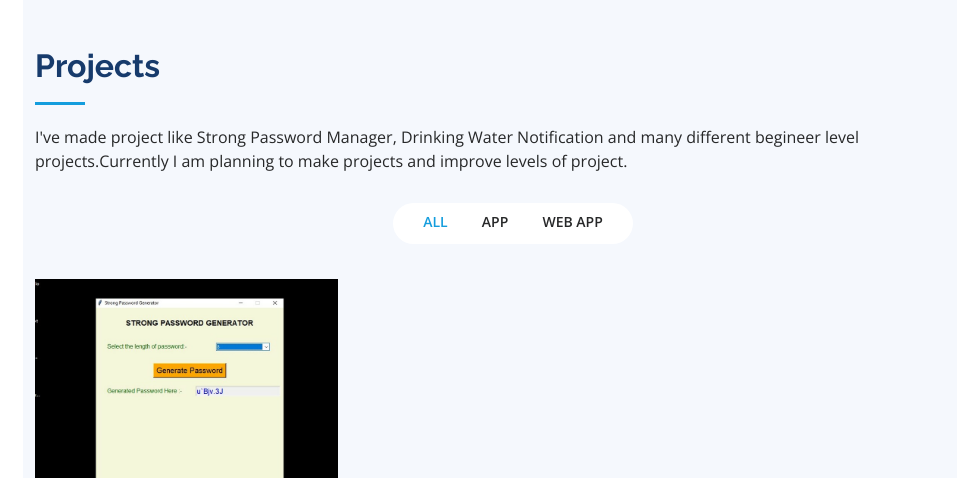
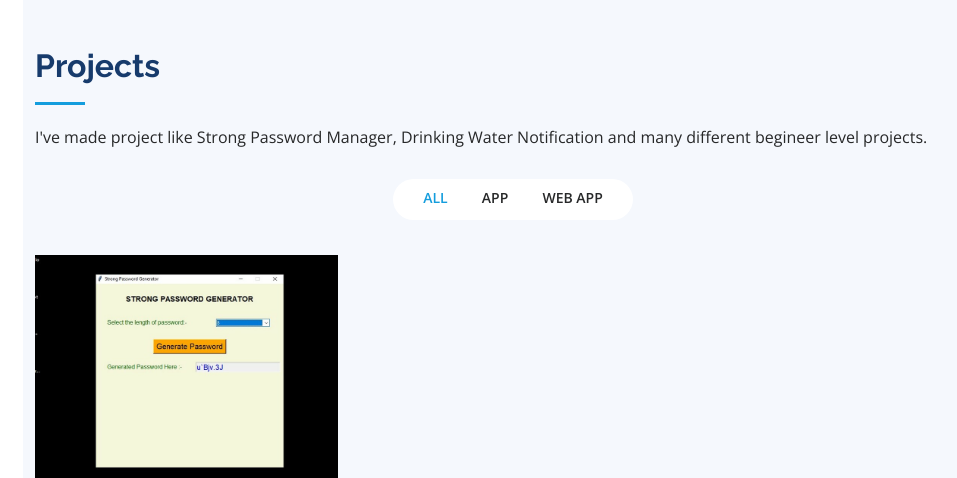
Before and after one commit to beingaksharma/portfolio, a plain HTML site: page index.html in a window 1280 px wide. Shown: the part 3160-3638 px from the top of the page, without its empty margins (277-1234 px from the left). Drawn offline with nearby package versions, Linux system fonts and the light colour scheme.

Commit message:
Update index.html

```diff
--- a/index.html
+++ b/index.html
@@ -291,7 +291,7 @@
 
         <div class="section-title">
           <h2>Projects</h2>
-          <p>I've made project like Strong Password Manager, Drinking Water Notification and many different begineer level projects.Currently I am planning to make projects and improve levels of project.</p>
+          <p>I've made project like Strong Password Manager, Drinking Water Notification and many different begineer level projects.</p>
         </div>
 
         <div class="row" data-aos="fade-up">
```
